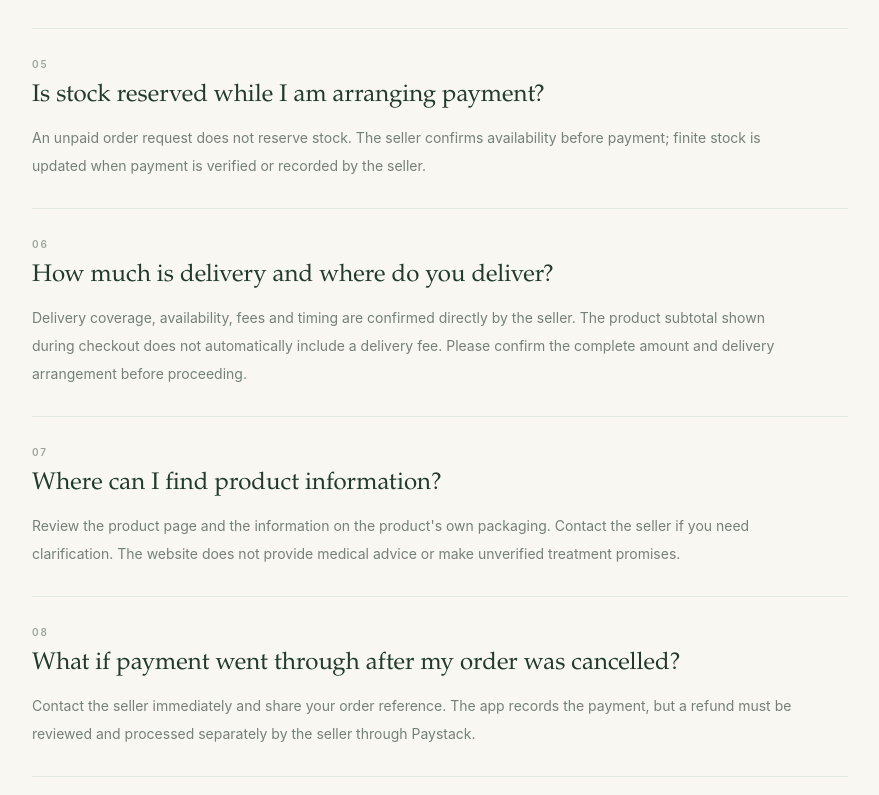
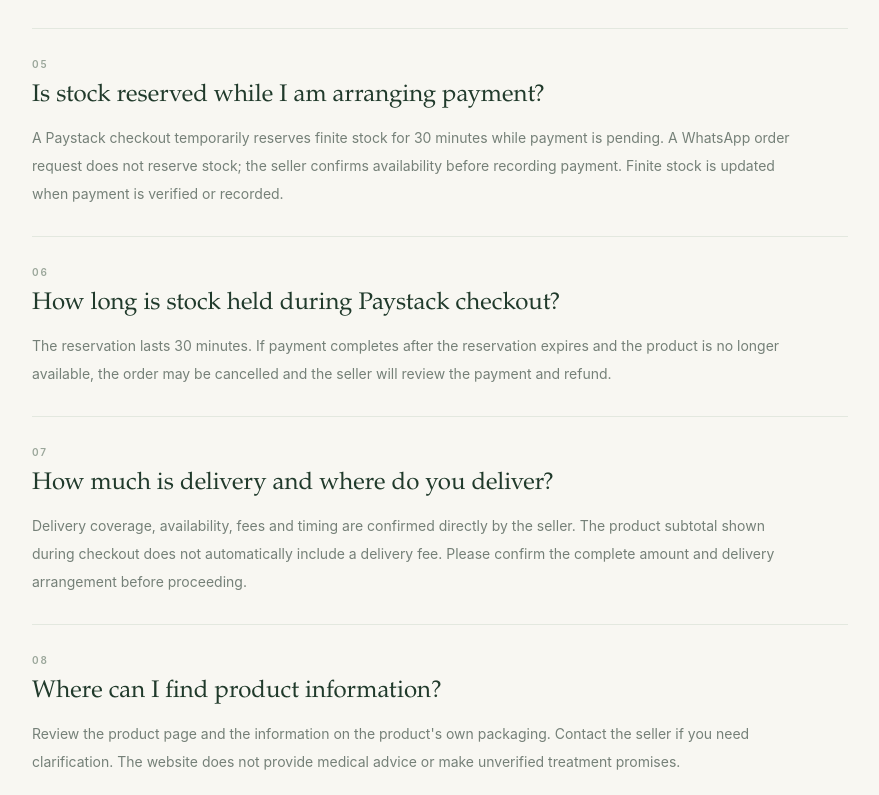
Before and after one commit to richard-mante/samarys, a Next.js app: page /help in a window 1280 px wide. Shown: the part 1165-1960 px from the top of the page, without its empty margins (200-1079 px from the left). Built offline with nearby package versions, Linux system fonts and the light colour scheme; no server answers; the database is empty.

Commit message:
Explain online stock reservations and expiry

```diff
--- a/src/app/help/page.tsx
+++ b/src/app/help/page.tsx
@@ -33,7 +33,11 @@ export default async function HelpPage() {
     },
     {
       question: "Is stock reserved while I am arranging payment?",
-      answer: "An unpaid order request does not reserve stock. The seller confirms availability before payment; finite stock is updated when payment is verified or recorded by the seller.",
+      answer: "A Paystack checkout temporarily reserves finite stock for 30 minutes while payment is pending. A WhatsApp order request does not reserve stock; the seller confirms availability before recording payment. Finite stock is updated when payment is verified or recorded.",
+    },
+    {
+      question: "How long is stock held during Paystack checkout?",
+      answer: "The reservation lasts 30 minutes. If payment completes after the reservation expires and the product is no longer available, the order may be cancelled and the seller will review the payment and refund.",
     },
     {
       question: "How much is delivery and where do you deliver?",
```
